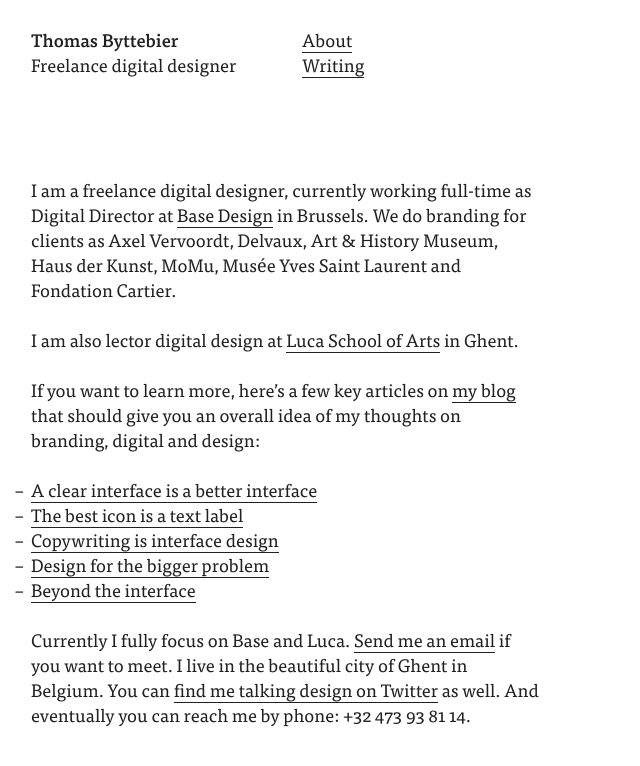
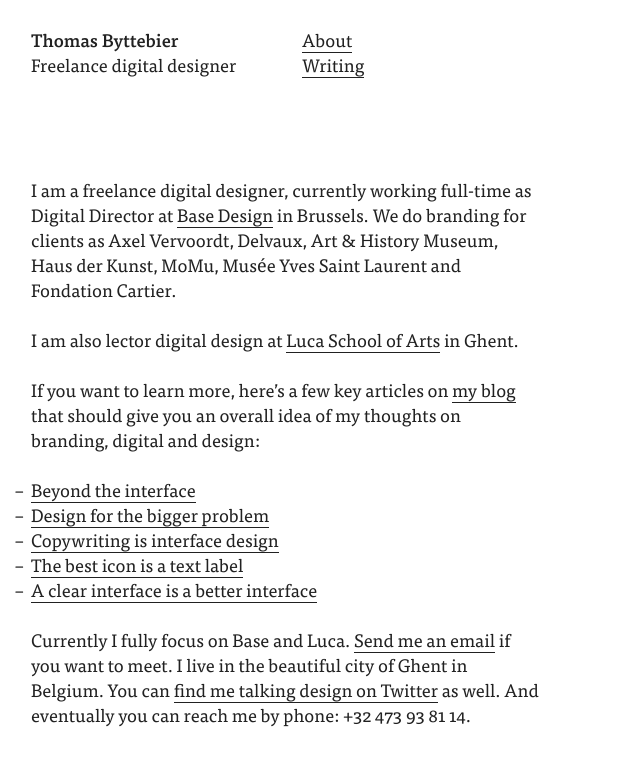
Before and after one commit to thomasbyttebier/thomasbyttebier, a Jekyll site: the page built from index.md, in a window 1280 px wide. Shown: the top 766 px of the page, without its empty margins (0-640 px from the left). Built offline with Jekyll 4.4.1, drawn with Linux system fonts in a browser that asks for light colours; part of the change alters nothing that is shown.

```diff
--- a/_includes/featured-posts.html
+++ b/_includes/featured-posts.html
@@ -1,4 +1,4 @@
-{% assign featured-posts = site.posts | where: "featured", "true" | reverse %}
+{% assign featured-posts = site.posts | where: "featured", "true" %}
 {% for item in featured-posts %}
   {% if forloop.first %}<ul class="c-list">{% endif %}
     <li class="c-list__item">
```
